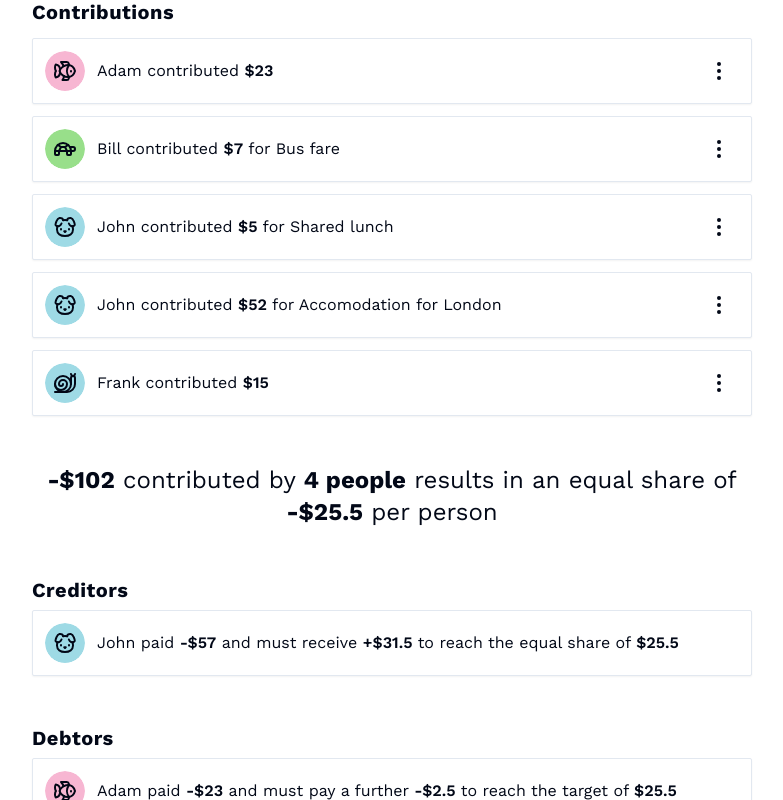
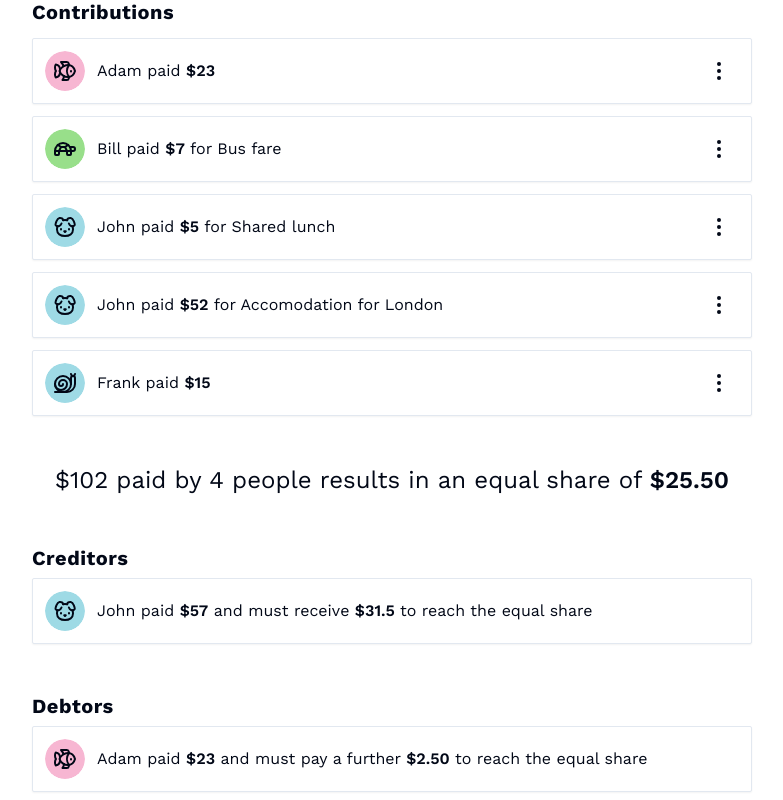
Before and after one commit to adamzuch/equal-share-app, a React (Vite) app: page / in a window 1280 px wide. Shown: the part 300-1100 px from the top of the page, without its empty margins (248-1031 px from the left). Built offline with nearby package versions, Linux system fonts and the light colour scheme.

Commit message:
tweak language of cards

```diff
--- a/src/components/ContributionCard.tsx
+++ b/src/components/ContributionCard.tsx
@@ -27,8 +27,7 @@ export function ContributionCard({
           </AvatarFallback>
         </Avatar>
         <div className="flex-1 min-w-0 truncate">
-          {contributor} contributed{' '}
-          <span className="font-semibold">${amount}</span>
+          {contributor} paid <span className="font-semibold">${amount}</span>
           {description ? (
             <span>
               {' '}
--- a/src/components/CreditorCard.tsx
+++ b/src/components/CreditorCard.tsx
@@ -5,12 +5,10 @@ import { getAvatarColor, getAvatarIcon } from '@/lib/avatar'
 export function CreditorCard({
   creditor,
   balance,
-  target,
   total,
 }: {
   creditor: string
   balance: number
-  target: number
   total: number
 }) {
   const CreditorIcon = getAvatarIcon(creditor)
@@ -25,10 +23,9 @@ export function CreditorCard({
           </AvatarFallback>
         </Avatar>
         <div className="flex-1 min-w-16">
-          {creditor} paid <span className="font-semibold">-${total}</span> and
-          must receive <span className="font-semibold">+${balance}</span> to
-          reach the equal share of{' '}
-          <span className="font-semibold">${target}</span>
+          {creditor} paid <span className="font-semibold">${total}</span> and
+          must receive <span className="font-semibold">${balance}</span> to
+          reach the equal share
         </div>
       </div>
     </Card>
--- a/src/components/DebtorCard.tsx
+++ b/src/components/DebtorCard.tsx
@@ -5,12 +5,10 @@ import { getAvatarColor, getAvatarIcon } from '@/lib/avatar'
 export function DebtorCard({
   debtor,
   balance,
-  target,
   total,
 }: {
   debtor: string
   balance: number
-  target: number
   total: number
 }) {
   const DebtorIcon = getAvatarIcon(debtor)
@@ -25,10 +23,10 @@ export function DebtorCard({
           </AvatarFallback>
         </Avatar>
         <div className="flex-1 min-w-16">
-          {debtor} paid <span className="font-semibold">-${total}</span> and
-          must pay a further{' '}
-          <span className="font-semibold">-${Math.abs(balance)}</span> to reach
-          the target of <span className="font-semibold">${target}</span>
+          {debtor} paid <span className="font-semibold">${total}</span> and must
+          pay a further{' '}
+          <span className="font-semibold">${Math.abs(balance).toFixed(2)}</span>{' '}
+          to reach the equal share
         </div>
       </div>
     </Card>
--- a/src/components/Summary.tsx
+++ b/src/components/Summary.tsx
@@ -20,10 +20,10 @@ export function Summary({
   return (
     <div className="space-y-12">
       <h2 className="text-2xl text-center">
-        <span className="font-bold">-${total}</span> contributed by{' '}
-        <span className="font-bold">{contributors.length} people</span> results
-        in an equal share of <span className="font-bold">-${target}</span> per
-        person
+        <span className="font-normal">${total}</span> paid by{' '}
+        <span className="font-normal">{contributors.length} people</span>{' '}
+        results in an equal share of{' '}
+        <span className="font-semibold">${target.toFixed(2)}</span>
       </h2>
 
       <div className="space-y-1.5">
@@ -37,7 +37,6 @@ export function Summary({
                 creditor={account.contributor}
                 balance={account.balance}
                 total={account.total}
-                target={target}
               />
             ))}
         </div>
@@ -54,7 +53,6 @@ export function Summary({
                 debtor={account.contributor}
                 balance={account.balance}
                 total={account.total}
-                target={target}
               />
             ))}
         </div>
```
